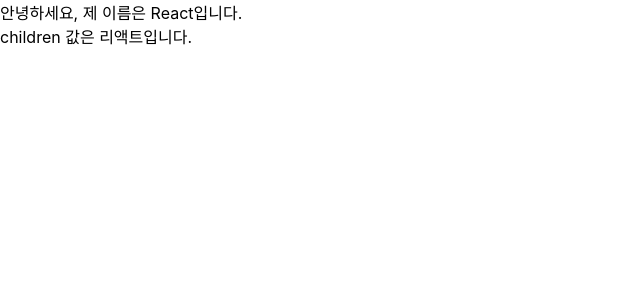
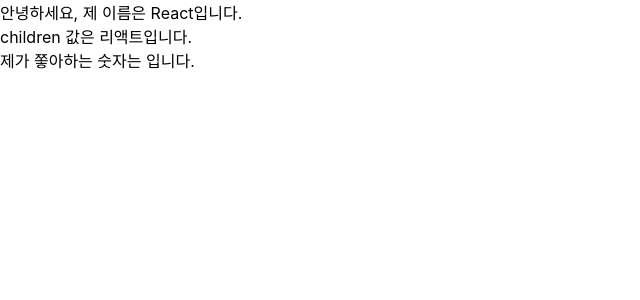
Before and after one commit to dodok8/velopert-lerning-react-typescript, a React (Create React App) app in the folder 03/hello-react/: page / in a window 1280 px wide. Shown: the top 300 px of the page, without its empty margins (0-640 px from the left). Built offline with nearby package versions, Linux system fonts and the light colour scheme.

Commit message:
ch 3.3.6 propTypes를 통한 검증

```diff
--- a/03/hello-react/src/MyComponent.tsx
+++ b/03/hello-react/src/MyComponent.tsx
@@ -1,10 +1,14 @@
-function MyComponent(props: { name: string; children: string }) {
-  const { name, children } = props;
+import PropTypes from 'prop-types';
+
+function MyComponent(props: any) {
+  const { name, children, favoriteNumber } = props;
   return (
     <div>
       안녕하세요, 제 이름은 {name}입니다.
       <br />
       children 값은 {children}입니다.
+      <br />
+      제가 쫗아하는 숫자는 {favoriteNumber} 입니다.
     </div>
   );
 }
@@ -13,4 +17,9 @@
   name: '기본 이름',
 };
 
+MyComponent.propTypes = {
+  name: PropTypes.string,
+  favoriteNumber:PropTypes.number.isRequired
+}
+
 export default MyComponent;
```
